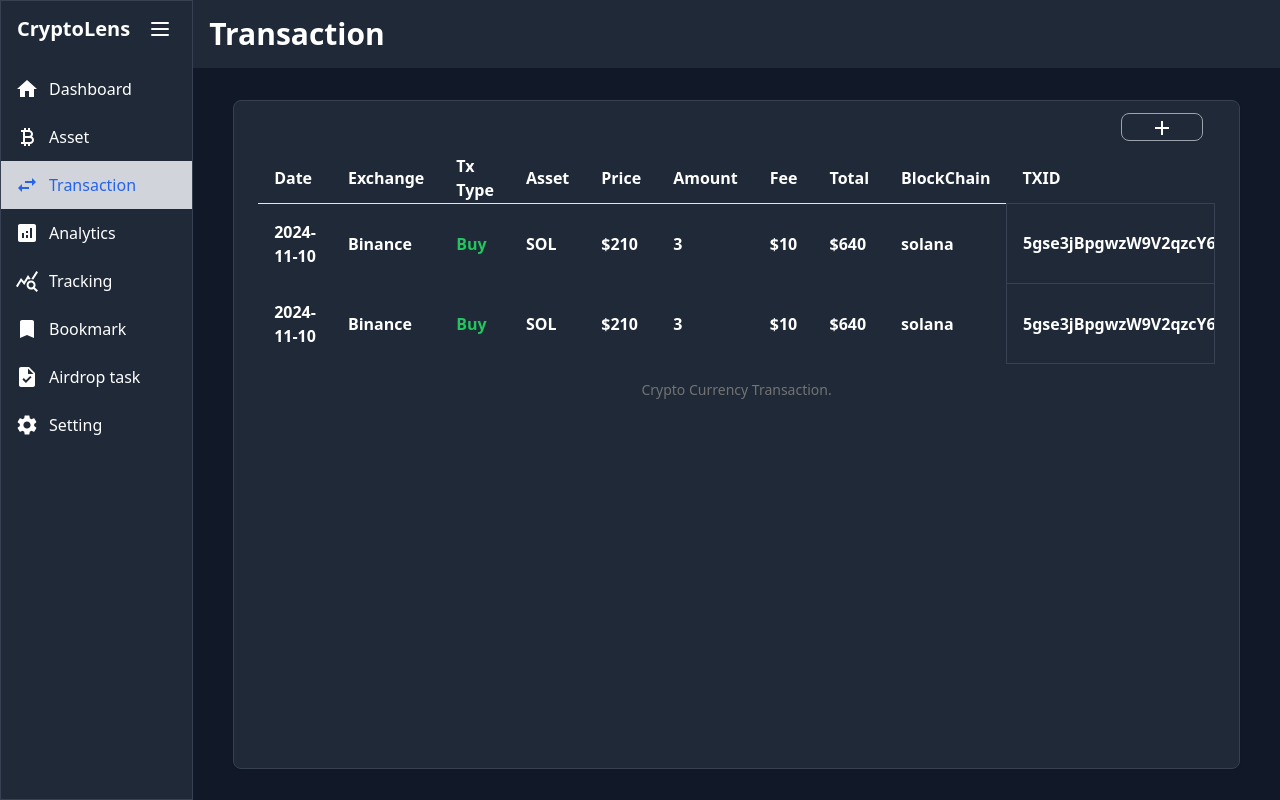
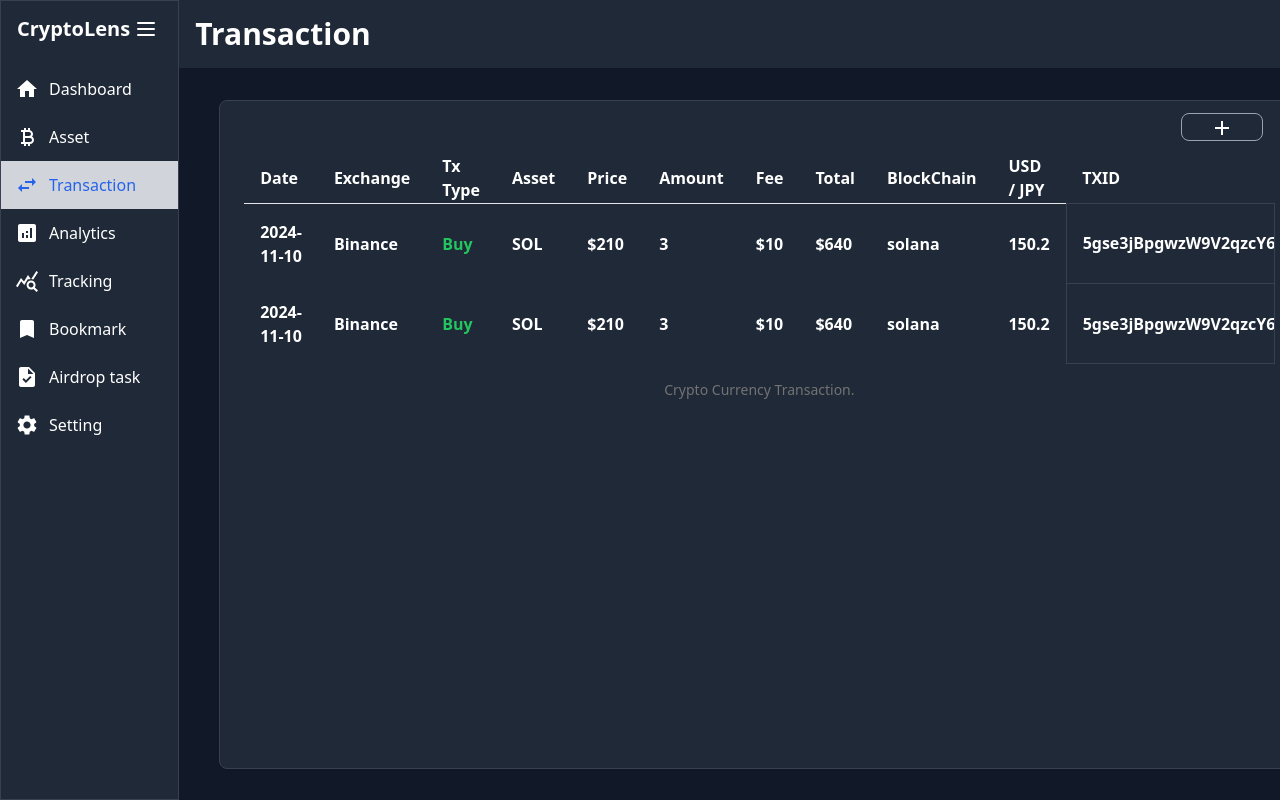
Before and after one commit to uki-t66/CryptoLens, a React (Vite) app in the folder frontend/: page /transaction in a window 1280 px wide. Built offline with nearby package versions, Linux system fonts and the light colour scheme; no server answers.

Commit message:
fix Tx Table

```diff
--- a/frontend/src/components/features/transaction/TxHistory.tsx
+++ b/frontend/src/components/features/transaction/TxHistory.tsx
@@ -46,6 +46,7 @@ export const TxHistory = () => {
                         <TableHead>Fee</TableHead> {/* 取引手数料、送金手数料、gasFee */}
                         <TableHead>Total</TableHead>
                         <TableHead>BlockChain</TableHead>
+                        <TableHead>USD / JPY</TableHead>
                         <TableHead>TXID</TableHead>
                         </TableRow>
                     </TableHeader>
@@ -60,6 +61,7 @@ export const TxHistory = () => {
                         <TableCell>$10</TableCell>
                         <TableCell>$640</TableCell>
                         <TableCell>solana</TableCell>
+                        <TableCell>150.2</TableCell>
                         <TableCell className="max-w-52 overflow-x-auto border border-gray-700">5gse3jBpgwzW9V2qzcY6WTWUbLEcmzVJYkb8vL8FRwKD1Wo8mbs8bheP1WhTvsdeHyam7XiTX6TVKJ1sy8CdVUcEiii</TableCell>
                         </TableRow>
                     </TableBody>
@@ -74,6 +76,7 @@ export const TxHistory = () => {
                         <TableCell>$10</TableCell>
                         <TableCell>$640</TableCell>
                         <TableCell>solana</TableCell>
+                        <TableCell>150.2</TableCell>
                         <TableCell className="max-w-52 overflow-x-auto border border-gray-700">5gse3jBpgwzW9V2qzcY6WTWUbLEcmzVJYkb8vL8FRwKD1Wo8mbs8bheP1WhTvsdeHyam7XiTX6TVKJ1sy8CdVUcEiii</TableCell>
                         </TableRow>
                     </TableBody>
```
